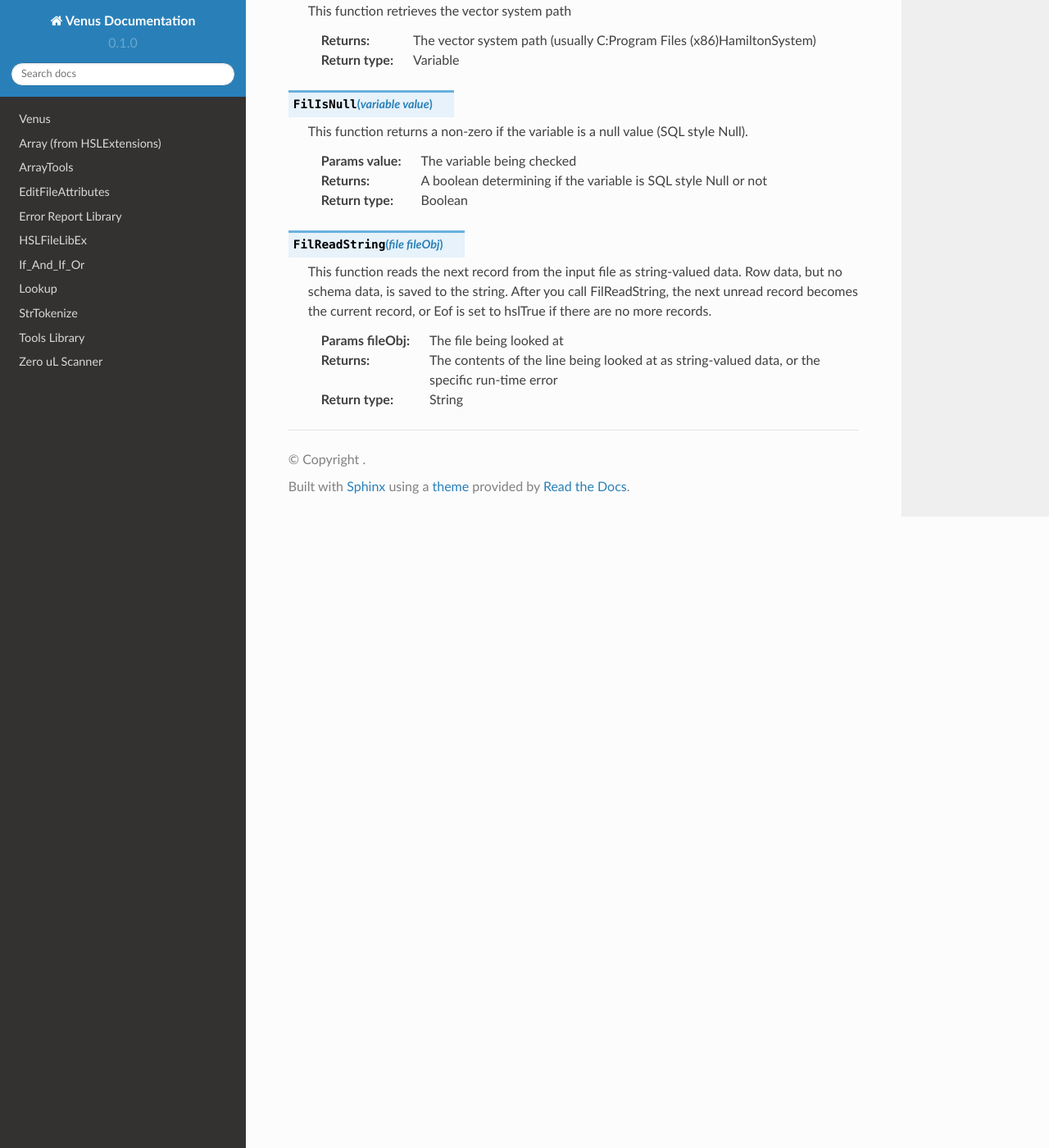
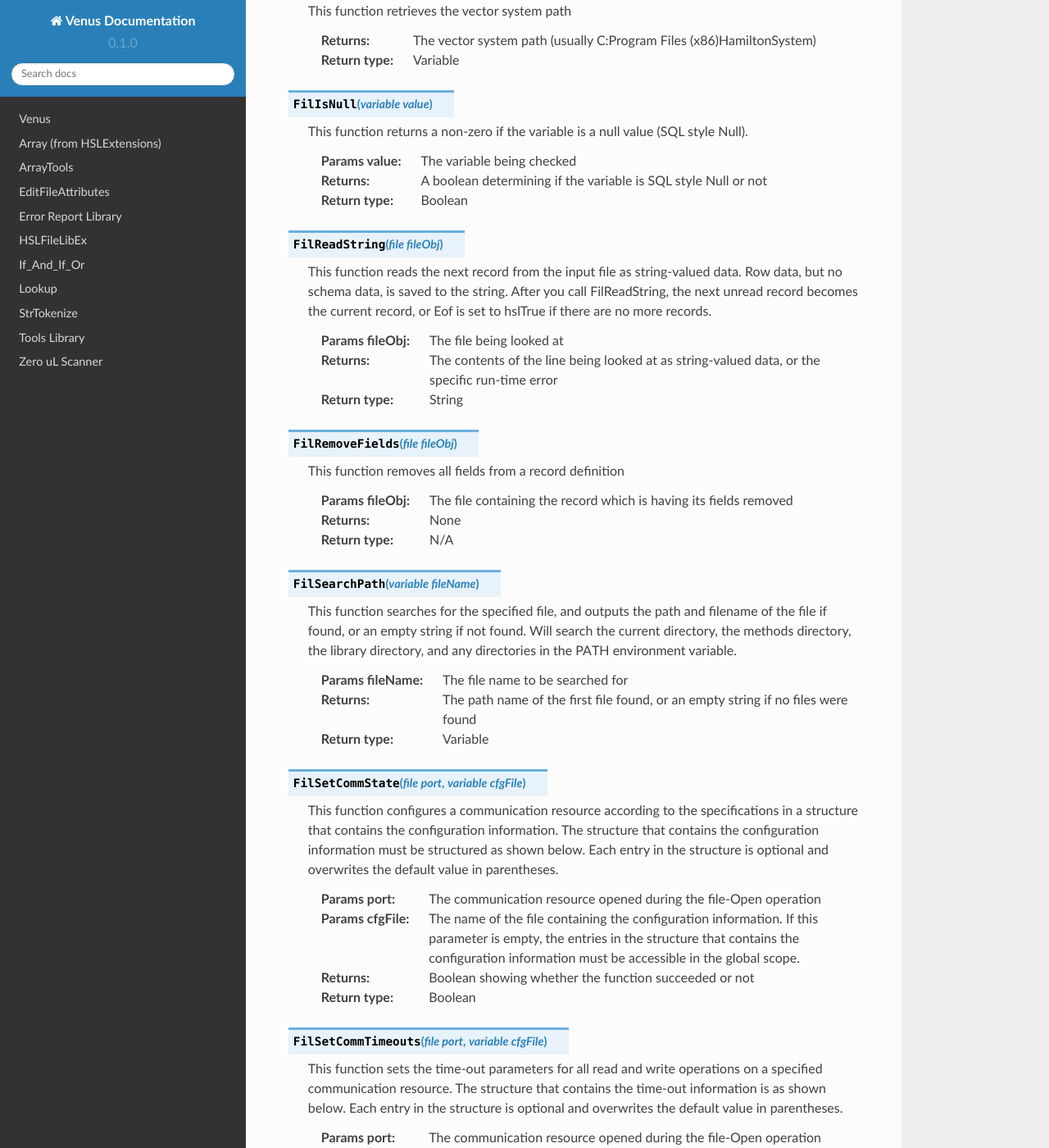
Before and after one commit to theonetruenerd/VenusLibraryDocumentation, a Sphinx documentation site: the page built from docs/source/HSLFilLib.rst, in a window 1280 px wide and 1400 px high, scrolled down 3196 px. Shown: the whole window at 82% size. Built offline with Sphinx 7.4.7 and the Read the Docs theme 2.0.0, drawn with Linux system fonts in a browser that asks for light colours; some of the changed text lies outside the part shown.

Commit message:
Update HSLFilLib.rst

```diff
--- a/docs/source/HSLFilLib.rst
+++ b/docs/source/HSLFilLib.rst
@@ -153,3 +153,63 @@ This library allows interaction with and manipulation of files present on the ho
   :type fileObj: File
   :return: The contents of the line being looked at as string-valued data, or the specific run-time error
   :rtype: String
+
+.. py:function:: FilRemoveFields(file fileObj)
+
+  This function removes all fields from a record definition
+
+  :params fileObj: The file containing the record which is having its fields removed
+  :type fileObj: File
+  :return: None
+  :rtype: N/A
+
+.. py:function:: FilSearchPath(variable fileName)
+
+  This function searches for the specified file, and outputs the path and filename of the file if found, or an empty string if not found. Will search the current directory, the methods directory, the library directory, and any directories in the PATH environment variable.
+
+  :params fileName: The file name to be searched for
+  :type fileName: Variable
+  :return: The path name of the first file found, or an empty string if no files were found
+  :rtype: Variable
+
+.. py:function:: FilSetCommState(file port, variable cfgFile)
+
+  This function configures a communication resource according to the specifications in a structure that contains the configuration information. The structure that contains the configuration information must be structured as shown below. Each entry in the structure is optional and overwrites the default value in parentheses.
+
+  :params port: The communication resource opened during the file-Open operation
+  :params cfgFile: The name of the file containing the configuration information. If this parameter is empty, the entries in the structure that contains the configuration information must be accessible in the global scope.
+  :type port: File
+  :type cfgFile: Variable
+  :return: Boolean showing whether the function succeeded or not
+  :rtype: Boolean
+
+.. py:function:: FilSetCommTimeouts(file port, variable cfgFile)
+
+  This function sets the time-out parameters for all read and write operations on a specified communication resource. The structure that contains the time-out information is as shown below. Each entry in the structure is optional and overwrites the default value in parentheses.
+
+  :params port: The communication resource opened during the file-Open operation
+  :params cfgFile: The name of the file that contains the time-out information. If this parameter is empty, the entries in the structure that contains the time-out information must be accessible in the global scope.
+  :type port: File
+  :type cfgFile: Variable
+  :return: Boolean showing whether the function succeeded or not
+  :rtype: Boolean
+
+.. py:function:: FilUpdateRecord(file fileObj)
+
+  Updates the current record of the file object with the values of the variable objects specified in the record definition. The current record remains current after you call the FilUpdateRecord function. The provider must support UPDATE.
+
+  :params fileObj: The file object being updated
+  :type fileObj: File
+  :return: Boolean showing whether the function succeeded or not
+  :rtype: Boolean
+
+.. py:function:: FilWriteString(file fileObj, variable stringObj)
+
+  Writes a string to the end of the file data source. After you call the FilWriteString function, the new record becomes the current record.
+
+  :params fileObj: The file which is being written in
+  :params stringObj: The string to be written
+  :type fileObj: File
+  :type stringObj: Variable
+  :return: Boolean showing whether the function succeeded or not
+  :rtype: Boolean
```
Also changed, not shown: other parts of docs/source/HSLFilLib.rst (+1 -1 lines).
